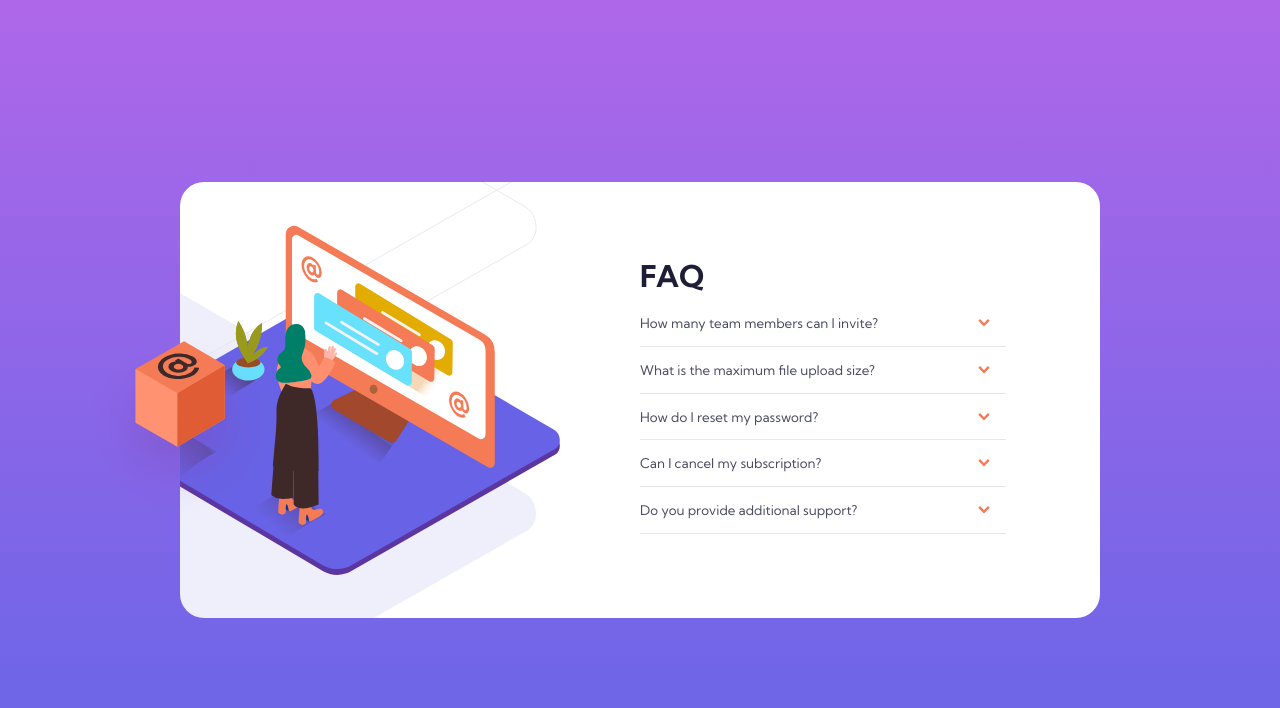
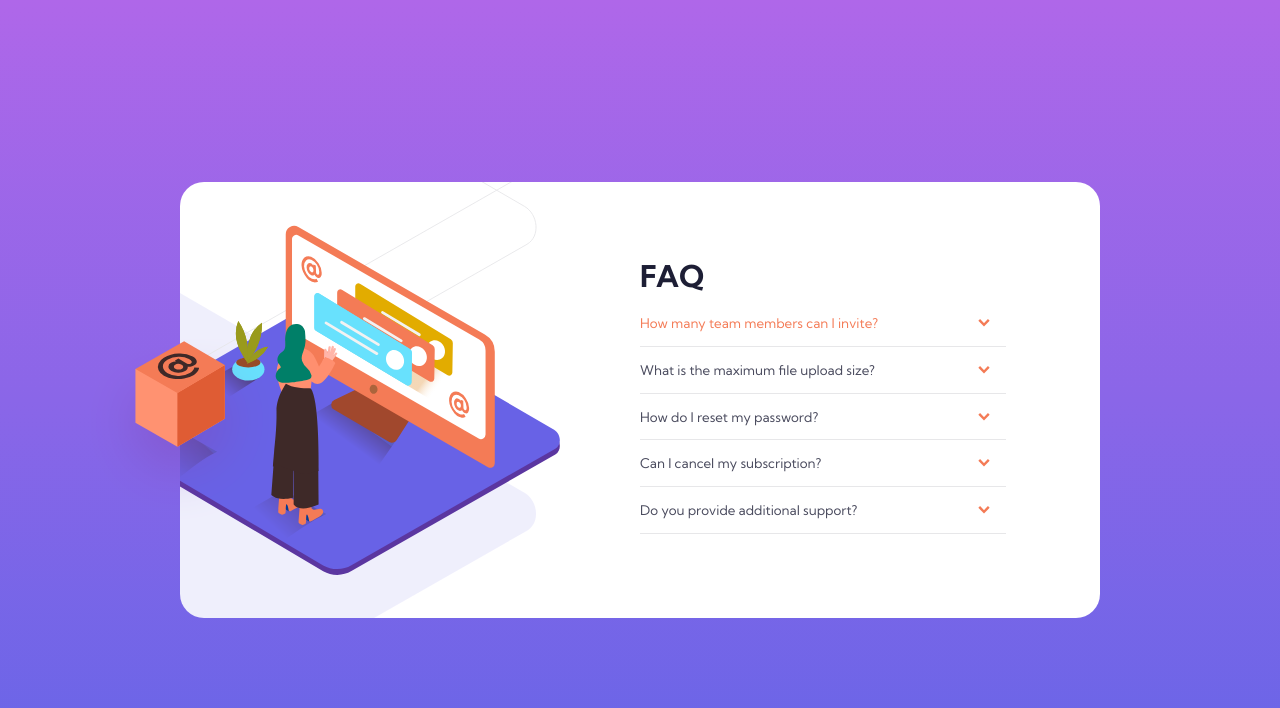
Before and after one commit to zyq-m/FAQ-accordion, a plain HTML site: page index.html in a window 1280 px wide. In both pictures the pointer is over the element "How many team members can I invite?". Drawn offline with Linux system fonts and the light colour scheme.

Commit message:
add hover effect

```diff
--- a/dist/style.css
+++ b/dist/style.css
@@ -167,6 +167,10 @@ h1, p {
   border-bottom: 1px solid #e7e7e9;
 }
 
+.faq__text .accordion__header:hover {
+  color: #f47c57;
+}
+
 .faq__text .accordion__question {
   display: -webkit-box;
   display: -ms-flexbox;
@@ -185,6 +189,10 @@ h1, p {
       -ms-flex-align: center;
           align-items: center;
   background-color: transparent;
+}
+
+.faq__text .accordion__question:hover {
+  color: #f47c57;
 }
 
 .faq__text .accordion__question::after {
```
